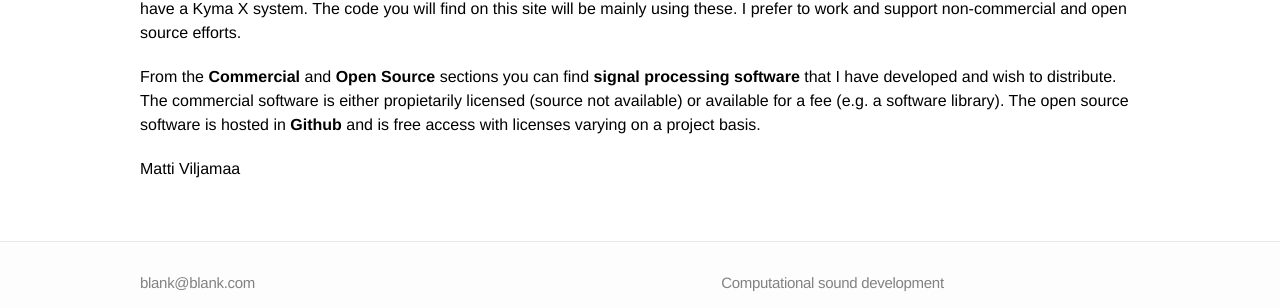
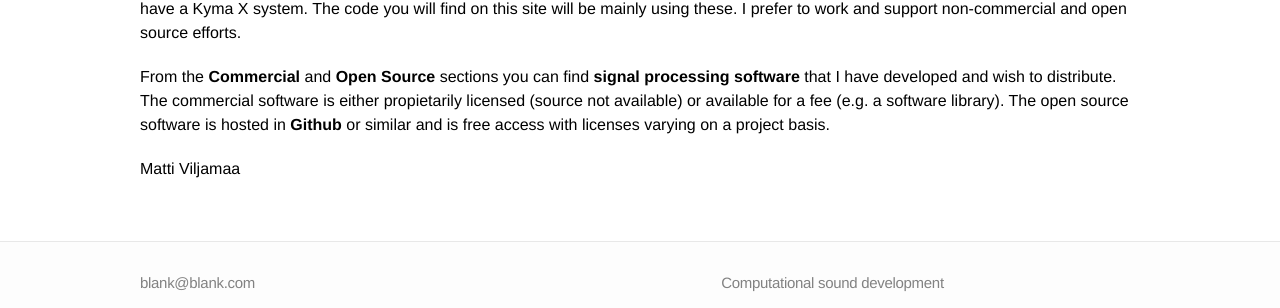
Before and after one commit to mviljamaa/mviljamaa.github.io, a Jekyll site: the page built from about/index.markdown, in a window 1280 px wide. Shown: the part 597-905 px from the top of the page. Built offline with Jekyll 4.4.1, drawn with Linux system fonts in a browser that asks for light colours.

Commit message:
Update index.markdown

```diff
--- a/about/index.markdown
+++ b/about/index.markdown
@@ -23,7 +23,7 @@ tags: []
 
 <p> I have no fixed set of tools that I work with, but I have found that the ones that are either commonly used for these kinds of programs are <b>C++</b> (for plug-in work I like the <b>WDL-OL</b> framework) and at the higher level one may use <b>Python</b> (<b>Scipy</b>). For audio signal processing I've found <b>FAUST</b> to be a particularly interesting API. I'm also finding <b>Pure Data</b> and <b>CSound</b> (particularly because of its large library) useful. I also have a Kyma X system. The code you will find on this site will be mainly using these. I prefer to work and support non-commercial and open source efforts.</p>
 
-<p> From the <b>Commercial</b> and <b>Open Source</b> sections you can find <b>signal processing software</b> that I have developed and wish to distribute. The commercial software is either propietarily licensed (source not available) or available for a fee (e.g. a software library). The open source software is hosted in <b>Github</b> and is free access with licenses varying on a project basis.
+<p> From the <b>Commercial</b> and <b>Open Source</b> sections you can find <b>signal processing software</b> that I have developed and wish to distribute. The commercial software is either propietarily licensed (source not available) or available for a fee (e.g. a software library). The open source software is hosted in <b>Github</b> or similar and is free access with licenses varying on a project basis.
 </p>
 
 <p>Matti Viljamaa</p>
```
